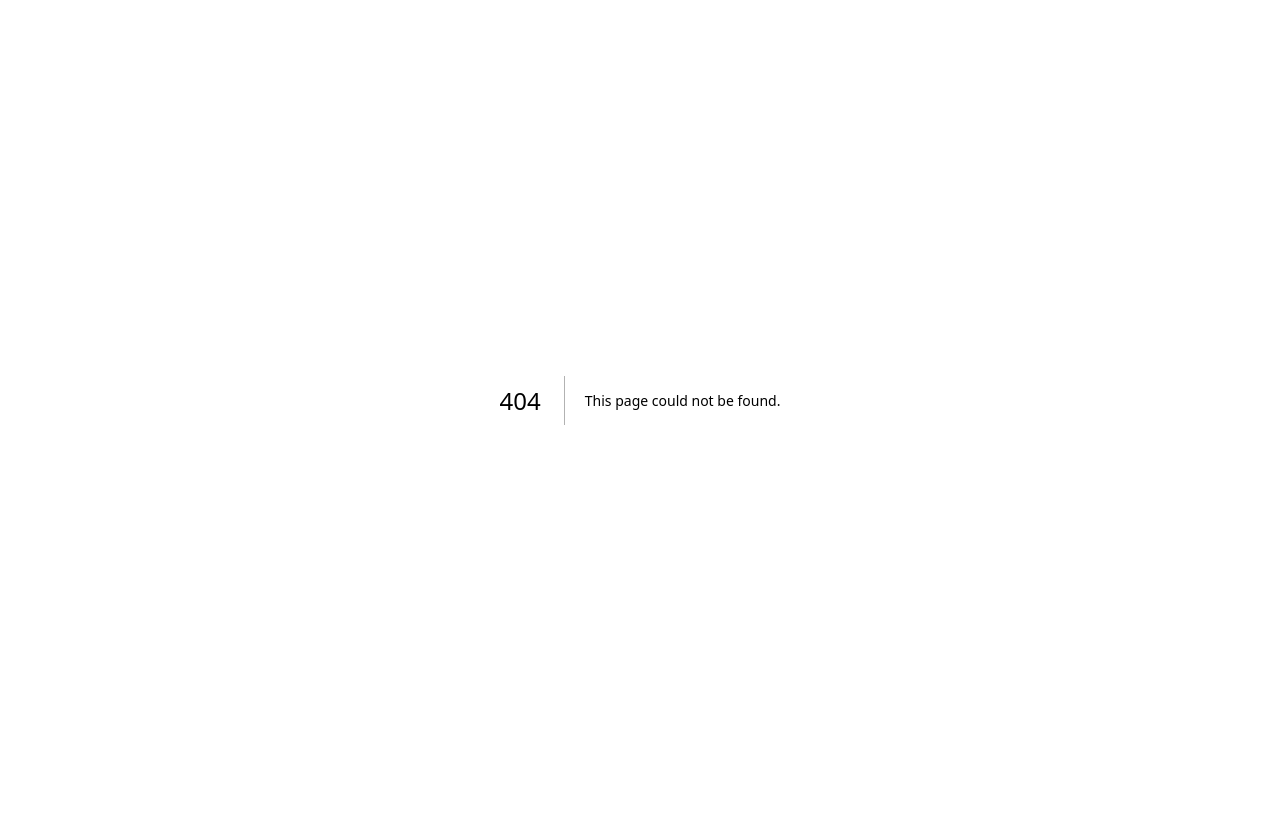
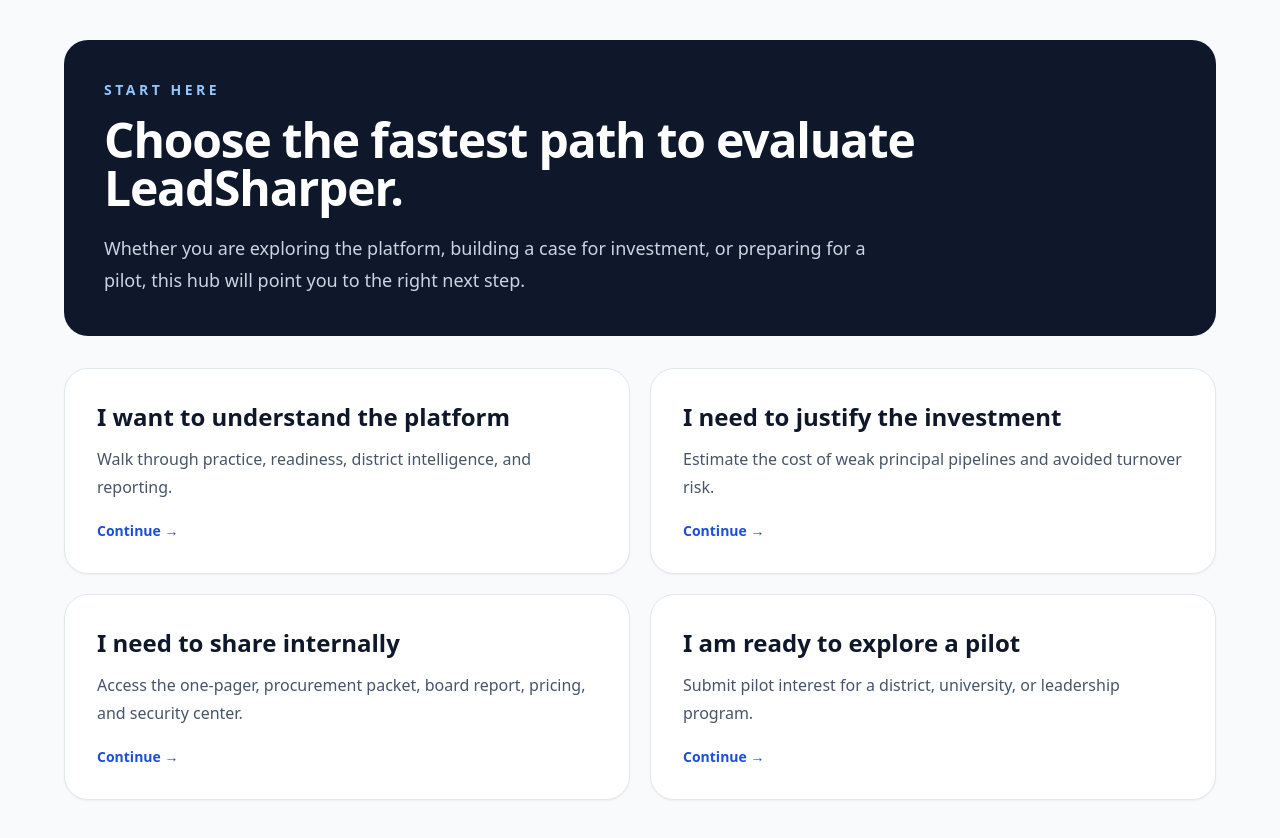
Before and after one commit to jmarc296-jpg/instructional-leadership-practice, a Next.js app: page /start in a window 1280 px wide. Before the commit this address had no page. Before the commit the page ends 800 px from the top, so only its background shows below. Built offline with nearby package versions, Linux system fonts and the light colour scheme.

Commit message:
Add buyer journey start hub

```diff
--- /dev/null
+++ b/app/start/page.tsx
@@ -0,0 +1,42 @@
+export default function StartPage() {
+  const paths = [
+    { title: "I want to understand the platform", href: "/demo", text: "Walk through practice, readiness, district intelligence, and reporting." },
+    { title: "I need to justify the investment", href: "/roi", text: "Estimate the cost of weak principal pipelines and avoided turnover risk." },
+    { title: "I need to share internally", href: "/data-room", text: "Access the one-pager, procurement packet, board report, pricing, and security center." },
+    { title: "I am ready to explore a pilot", href: "/pilot", text: "Submit pilot interest for a district, university, or leadership program." }
+  ]
+
+  return (
+    <main className="min-h-screen bg-slate-50 px-6 py-10">
+      <div className="mx-auto max-w-6xl space-y-8">
+        <section className="rounded-3xl bg-slate-900 p-10 text-white">
+          <p className="text-sm font-semibold uppercase tracking-[0.25em] text-blue-300">
+            Start Here
+          </p>
+
+          <h1 className="mt-4 text-5xl font-semibold tracking-tight">
+            Choose the fastest path to evaluate LeadSharper.
+          </h1>
+
+          <p className="mt-5 max-w-3xl text-lg leading-8 text-slate-300">
+            Whether you are exploring the platform, building a case for investment, or preparing for a pilot, this hub will point you to the right next step.
+          </p>
+        </section>
+
+        <section className="grid gap-5 md:grid-cols-2">
+          {paths.map((path) => (
+            <a
+              key={path.title}
+              href={path.href}
+              className="rounded-3xl border border-slate-200 bg-white p-8 shadow-sm transition hover:-translate-y-1 hover:shadow-md"
+            >
+              <h2 className="text-2xl font-semibold text-slate-900">{path.title}</h2>
+              <p className="mt-3 leading-7 text-slate-600">{path.text}</p>
+              <div className="mt-5 text-sm font-semibold text-blue-700">Continue →</div>
+            </a>
+          ))}
+        </section>
+      </div>
+    </main>
+  )
+}
```
